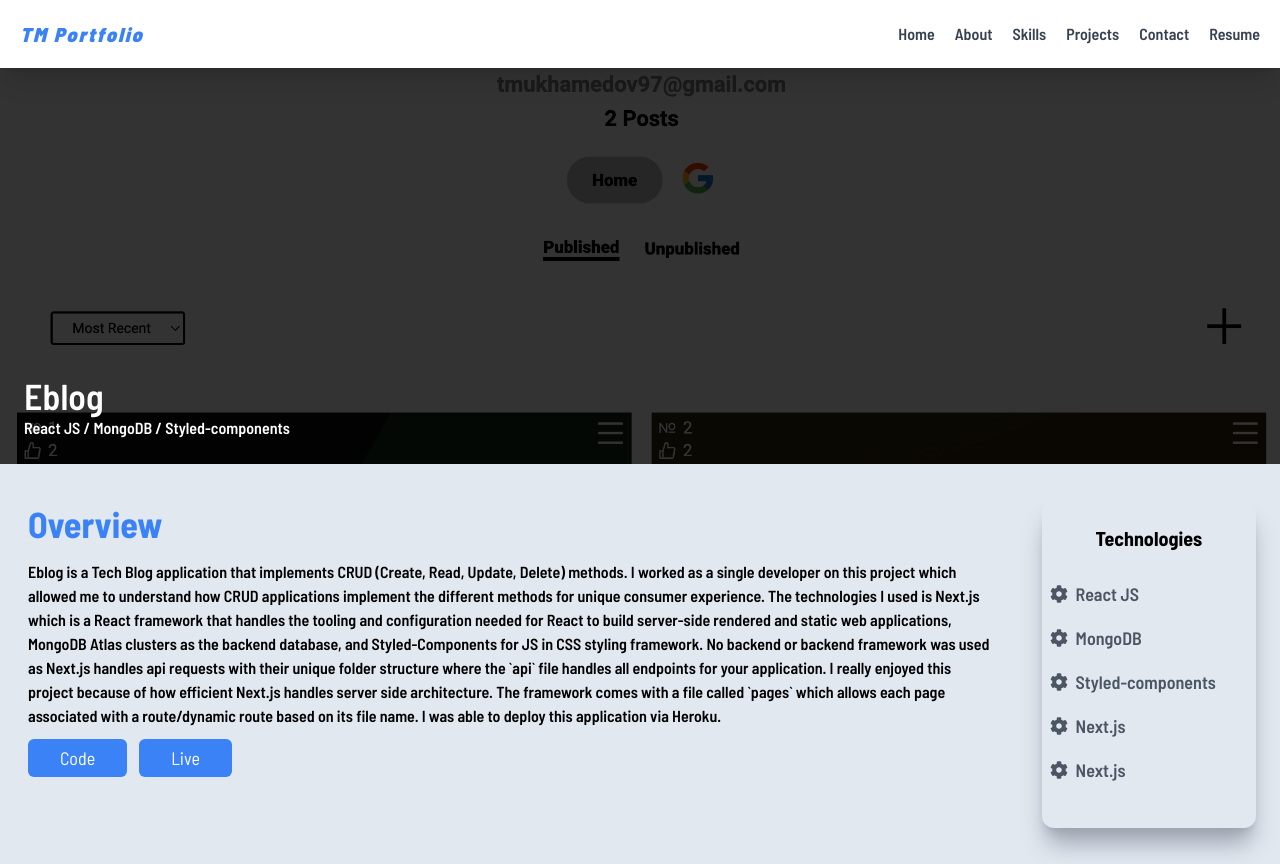
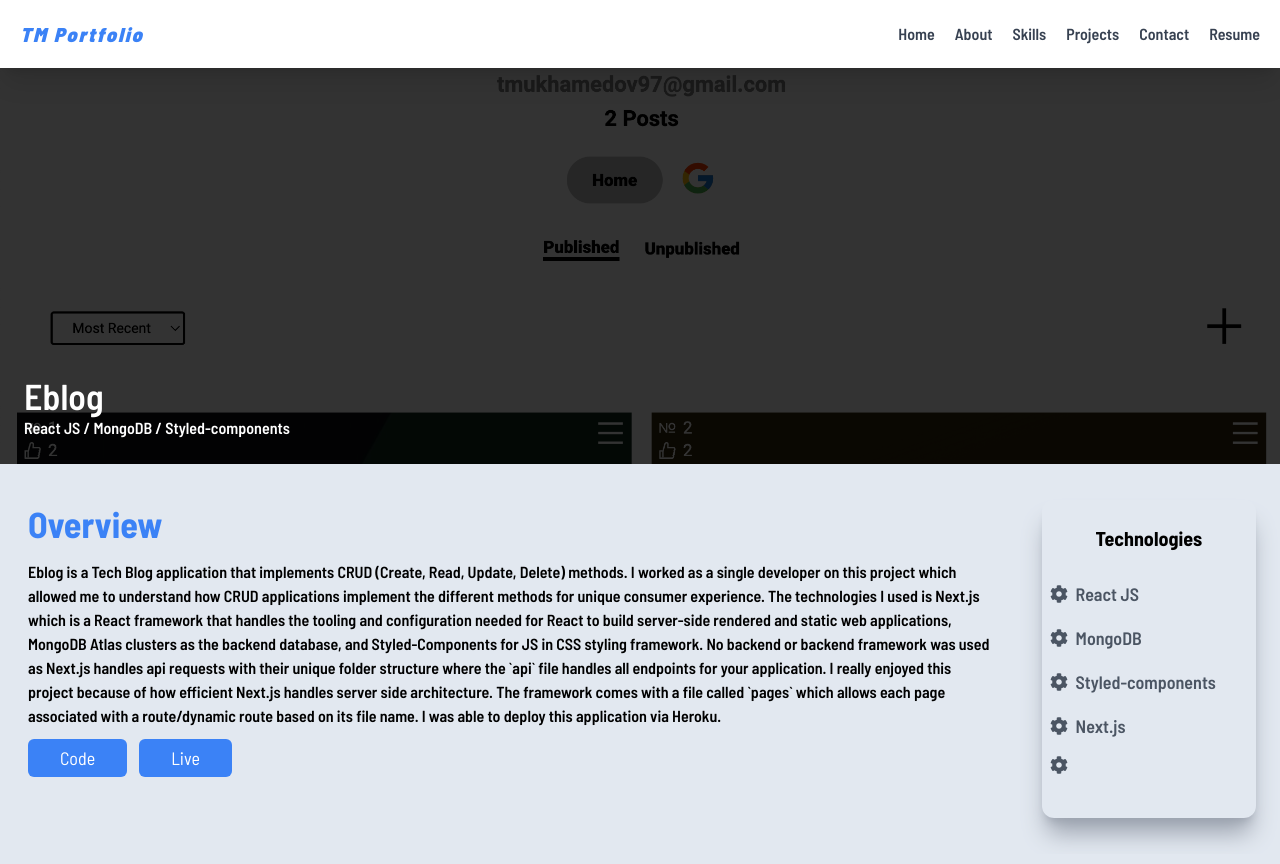
Before and after one commit to TimMTech/next_portfolio, a Next.js app: page /project/Eblog in a window 1280 px wide. Built offline with nearby package versions, Linux system fonts and the light colour scheme.

Commit message:
Removed Duplicates From Project Data.

```diff
--- a/portfolioData/data.js
+++ b/portfolioData/data.js
@@ -3,7 +3,7 @@ import htmlIcon from ".//../public/assets/skills/html5.png";
 import cssIcon from ".//../public/assets/skills/css3.png";
 import reactIcon from ".//../public/assets/skills/react.png";
 import nextIcon from ".//../public/assets/skills/nextjs.png";
-import styledImage from ".//../public/assets/skills/styled.png"
+import styledImage from ".//../public/assets/skills/styled.png";
 import tailwindIcon from ".//../public/assets/skills/tailwind.png";
 import mongodbIcon from ".//../public/assets/skills/mongodb.png";
 import nodeIcon from ".//../public/assets/skills/nodejs.png";
@@ -91,7 +91,7 @@ export const data = {
         framework: "React JS",
         database: "MongoDB",
         backend: "Next.js",
-        backendFramework: "Next.js",
+        backendFramework: "",
         style: "Styled-components",
       },
       live: "https://www.etechblog.io/",
@@ -108,7 +108,7 @@ export const data = {
         framework: "React JS",
         database: "Firebase",
         backend: "Next.js",
-        backendFramework: "Next.js",
+        backendFramework: "",
         style: "Tailwind",
       },
       live: "https://tmportfolio.io",
@@ -123,7 +123,7 @@ export const data = {
         "TechFlix was one of my earlier projects where I was just beginning to learn React JS framework.  This project was mostly focused on how to build Components in React, understand how props work and how to work with an API.  For the backend I used Node.js and built a server with the help of ExpressJS as the backend framework.  While learning how to build an application with React, at the same time I was learning how to build CSS components with Styled-Components CSS framework.  I enjoyed this project becuase it allowed me to broaden my knowledge in front-end with the integration of React framework, as well as how important a backend is when requesting data through an API.  This application is currently hosted on Github gh-pages.  However once more features are added and a database is implemented, I will be re-deploying this application with Netlify/Heroku.",
       tech: {
         framework: "React JS",
-        database: "None",
+        database: "",
         backend: "Node.js",
         backendFramework: "Express",
         style: "Styled Components",
```
